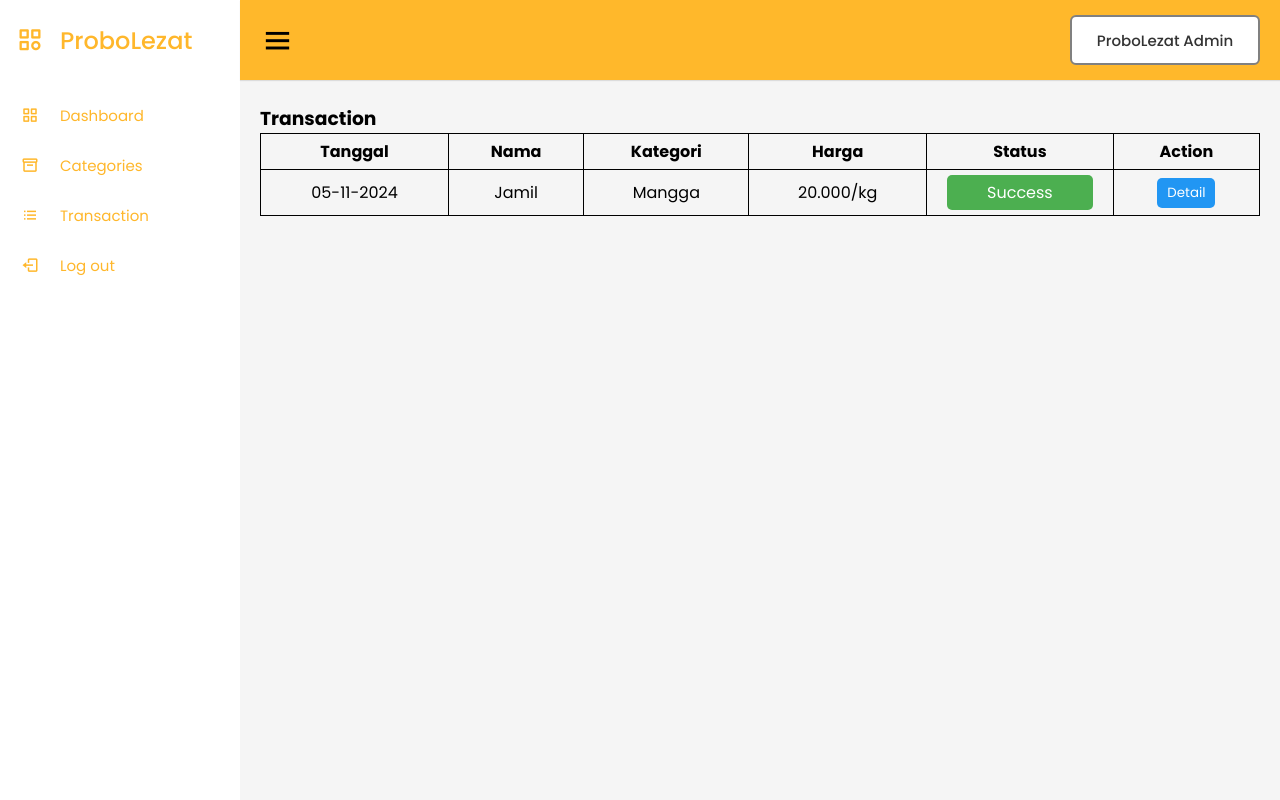
After one commit to Fiqrif/PenjualanMM, a PHP site: page /transaction/transaction.php in a window 1280 px wide. The commit adds this page. Run offline with PHP 8.4, Linux system fonts and the light colour scheme.

Commit message:
change to php

```diff
--- a/admin.html
+++ b/admin.php
@@ -23,13 +23,13 @@
 				</a>
 			</li>
 			<li>
-				<a href="categories/categories.html">
+				<a href="categories/categories.php">
 					<i class="bx bx-box"></i>
 					<span class="links_name">Categories</span>
 				</a>
 			</li>
 			<li>
-				<a href="transaction/transaction.html">
+				<a href="transaction/transaction.php">
 					<i class="bx bx-list-ul"></i>
 					<span class="links_name">Transaction</span>
 				</a>
--- a/index.html
+++ b/index.php
@@ -18,10 +18,10 @@
 					<i class="fas fa-bars"></i>
 				</label>
 				<ul>
-					<li><a href="index.html">Home</a></li>
+					<li><a href="index.php">Home</a></li>
 					<li><a href="#">Categories</a></li>
 					<li><a href="#">About</a></li>
-					<li><a href="login.html" class="btn_login">Login</a></li>
+					<li><a href="login.php" class="btn_login">Login</a></li>
 				</ul>
 			</nav>
 		</header>
--- a/login.html
+++ b/login.php
@@ -18,10 +18,10 @@
 	                <i class="fas fa-bars"></i>
 	            </label>
 	            <ul>
-                    <li><a href="index.html">Home</a></li>
+                    <li><a href="index.php">Home</a></li>
                     <li><a href="#">Categories</a></li>
                     <li><a href="#">About</a></li>
-                    <li><a href="login.html" class="btn_login">Login</a></li>
+                    <li><a href="login.php" class="btn_login">Login</a></li>
                 </ul>
                 </nav>
 	    </header>
@@ -39,7 +39,7 @@
 		                </button>
 		            </form>
 					<br>
-					<p style="background-color: white; text-align: center;">Belum punya akun? Silakan <a style="background-color: white;" href="register.html" class="link-register">Register Disini</a></p>
+					<p style="background-color: white; text-align: center;">Belum punya akun? Silakan <a style="background-color: white;" href="register.php" class="link-register">Register Disini</a></p>
 	            </div>
 	        </div>
 	    </main>
--- a/register.html
+++ b/register.php
@@ -18,10 +18,10 @@
 		  			<i class="fas fa-bars"></i>
 				</label>
 				<ul>
-            		<li><a href="index.html">Home</a></li>
+            		<li><a href="index.php">Home</a></li>
             		<li><a href="#">Categories</a></li>
             		<li><a href="#">About</a></li>
-            		<li><a href="login.html" class="btn_login">Login</a></li>
+            		<li><a href="login.php" class="btn_login">Login</a></li>
 				</ul>
 	   		</nav>
       	</header>
@@ -41,7 +41,7 @@
 		    			</button>
 		  			</form>
 					<br>
-					<p style="background-color: white; text-align: center;">Udah punya akun? Silakan <a style="background-color: white;" href="login.html" class="link-register">Login Disini</a></p>
+					<p style="background-color: white; text-align: center;">Udah punya akun? Silakan <a style="background-color: white;" href="login.php" class="link-register">Login Disini</a></p>
 	     		</div>
 	   		</div>
 		</main>
--- /dev/null
+++ b/transaction/transaction.php
@@ -0,0 +1,103 @@
+<!DOCTYPE html>
+<html lang="en">
+
+<head>
+   <meta charset="UTF-8" />
+   <link rel="icon" href="../assets/icon.png" />
+   <link rel="stylesheet" href="../css/admin.css" />
+   <!-- Boxicons CDN Link -->
+   <link href="https://unpkg.com/boxicons@2.0.7/css/boxicons.min.css" rel="stylesheet" />
+   <meta name="viewport" content="width=device-width, initial-scale=1.0" />
+   <title>ProboLezat Admin | Transaction</title>
+</head>
+
+<body>
+   <div class="sidebar">
+      <div class="logo-details">
+         <i class="bx bx-category"></i>
+         <span class="logo_name">ProboLezat</span>
+      </div>
+      <ul class="nav-links">
+         <li>
+            <a href="../admin.php" class="active">
+               <i class="bx bx-grid-alt"></i>
+               <span class="links_name">Dashboard</span>
+            </a>
+         </li>
+         <li>
+            <a href="../categories/categories.php">
+               <i class="bx bx-box"></i>
+               <span class="links_name">Categories</span>
+            </a>
+         </li>
+         <li>
+            <a href="../transaction/transaction.php">
+               <i class="bx bx-list-ul"></i>
+               <span class="links_name">Transaction</span>
+            </a>
+         </li>
+         <li>
+            <a href="#">
+               <i class="bx bx-log-out"></i>
+               <span class="links_name">Log out</span>
+            </a>
+         </li>
+      </ul>
+   </div>
+   <section class="home-section">
+      <nav>
+         <div class="sidebar-button">
+            <i class="bx bx-menu sidebarBtn"></i>
+         </div>
+         <div class="profile-details">
+            <span class="admin_name">ProboLezat Admin</span>
+         </div>
+      </nav>
+      <div class="home-content">
+         <h3>Transaction</h3>
+         <table class="table-data">
+            <thead>
+               <tr>
+                  <th>Tanggal</th>
+                  <th>Nama</th>
+                  <th>Kategori</th>
+                  <th>Harga</th>
+                  <th>Status</th>
+                  <th>Action</th>
+               </tr>
+            </thead>
+            <tbody>
+               <tr>
+                  <td>05-11-2024</td>
+                  <td>Jamil</td>
+                  <td>Mangga</td>
+                  <td>20.000/kg</td>
+                  <td>
+                     <p class="success">Success</p>
+                  </td>
+                  <td>
+                     <button class="btn_detail"
+                        onclick="showDetails('05-11-2023', 'Jamil', 'Mangga', '20.000/kg', 'Success')">Detail</button>
+                  </td>
+               </tr>
+               <!-- Add more rows as needed -->
+            </tbody>
+         </table>
+      </div>
+   </section>
+   <script>
+      let sidebar = document.querySelector(".sidebar");
+      let sidebarBtn = document.querySelector(".sidebarBtn");
+      sidebarBtn.onclick = function () {
+         sidebar.classList.toggle("active");
+         if (sidebar.classList.contains("active")) {
+            sidebarBtn.classList.replace("bx-menu", "bx-menu-alt-right");
+         } else sidebarBtn.classList.replace("bx-menu-alt-right", "bx-menu");
+      };
+      function showDetails(tanggal, nama, kategori, harga, status) {
+         alert(`Tanggal: ${tanggal}\nNama: ${nama}\nKategori: ${kategori}\nHarga: ${harga}\nStatus: ${status}`);
+      }
+   </script>
+</body>
+
+</html>
```
Also changed, not shown: categories/categories-entry.php (added, +87 -0 lines), categories/categories-proses.php (added, +14 -0 lines), categories/categories.php (added, +98 -0 lines).
